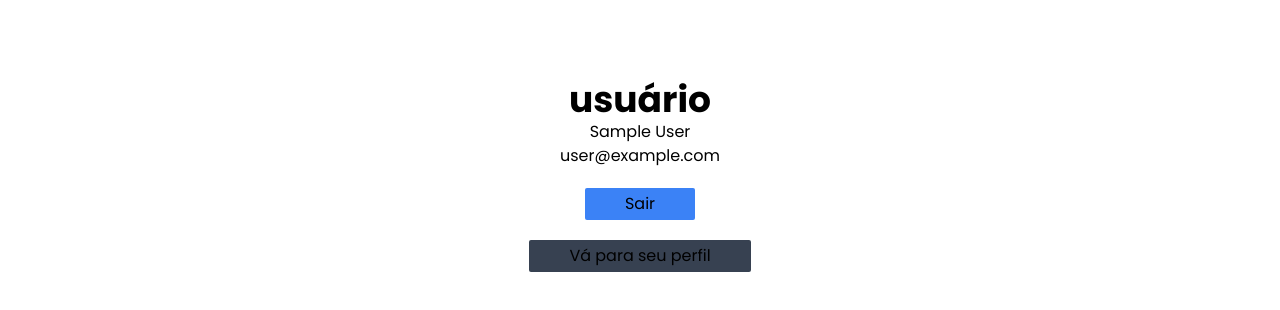
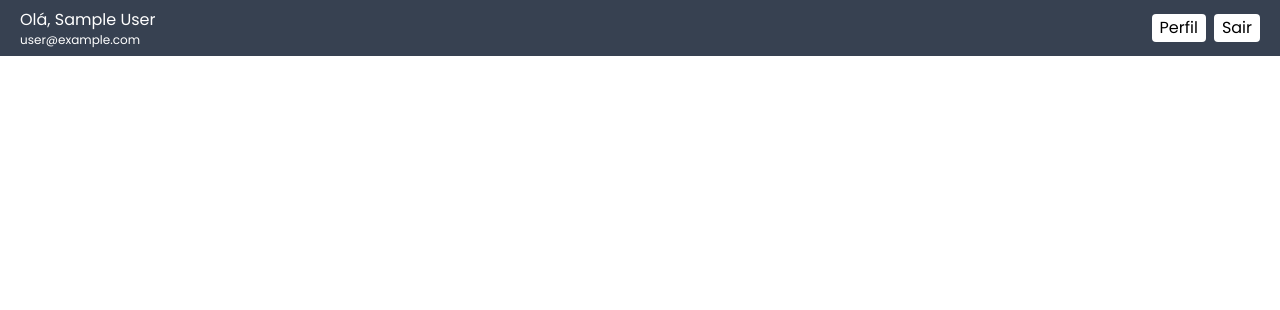
Before and after one commit to pvcapuano/FinanceApp, a Next.js app: page / in a window 1280 px wide. Shown: the top 310 px of the page. Built offline with nearby package versions, Linux system fonts and the light colour scheme; no server answers; sample sign-in values are in the browser's storage.

Commit message:
create header user

```diff
--- a/pages/index.tsx
+++ b/pages/index.tsx
@@ -45,29 +45,26 @@ function Guest() {
 //authorized user
 function User({ session, handleSignOut }: any) {
   return (
-    <main className="container mx-auto text-center py-20">
-      <h3 className="text-4xl font-bold">usuário</h3>
-
-      <div className="details">
-        <h5>{session.user.name}</h5>
-        <h5>{session.user.email}</h5>
+    <main className="container text-center  bg-gray-700 py-2 flex justify-between">
+      <div className="flex justify-center items-start flex-col content-start px-5">
+        <h3 className="text-1xl text-white color-white">
+          Olá, {session.user.name}
+        </h3>
+        <h5 className="text-white text-xs">{session.user.email}</h5>
       </div>
 
-      <div className="flex justify-center">
+      <div className="flex flex-row px-5 justify-center items-center">
+        <Link legacyBehavior href={"/profile"}>
+          <a className="flex justify-center items-center mr-2 h-7 p-2 rounded text-gray text-gray bg-white">
+            Perfil
+          </a>
+        </Link>
         <button
-          className="mt-5 px-10 py-1 rounded-sm bg-blue-500"
+          className="flex justify-center items-center rounded h-7 text-gray text-gray bg-white p-2"
           onClick={handleSignOut}
         >
           Sair
         </button>
-      </div>
-
-      <div className="flex justify-center">
-        <Link legacyBehavior href={"/profile"}>
-          <a className="mt-5 px-10 py-1 rounded-sm bg-gray-700">
-            Vá para seu perfil
-          </a>
-        </Link>
       </div>
     </main>
   );
--- a/pages/login.tsx
+++ b/pages/login.tsx
@@ -37,7 +37,7 @@ const Login = () => {
       callbackUrl: "/",
     });
 
-    if (status.ok) router.push(status.url);
+    if (status?.ok) router.push(status.url);
   }
 
   //google
--- a/styles/Home.module.css
+++ b/styles/Home.module.css
@@ -1,7 +1,3 @@
-.container {
-  padding: 0 2rem;
-}
-
 .main {
   min-height: 100vh;
   padding: 4rem 0;
```
